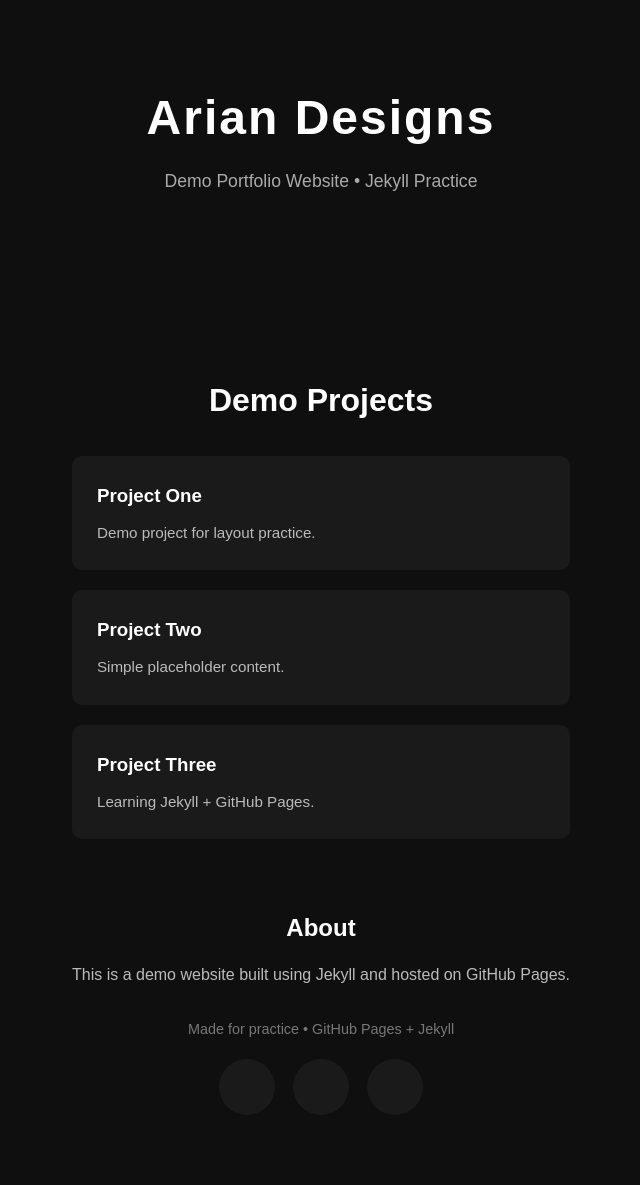
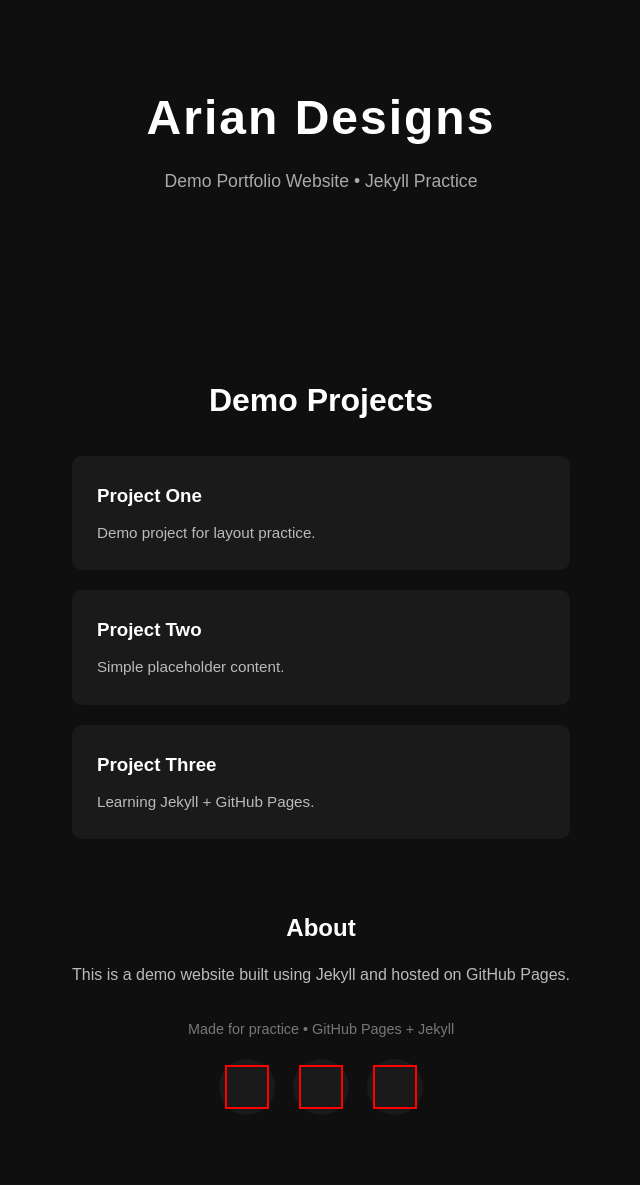
Before and after one commit to ariantechzone-stack/ariantechzone-stack.github.io, a Jekyll site: the page built from index.md, in a window 1280 px wide. Shown: the whole page, without its empty margins (319-959 px from the left). Built offline with Jekyll 4.4.1, drawn with Linux system fonts in a browser that asks for light colours.

Commit message:
Update default.html

```diff
--- a/_layouts/default.html
+++ b/_layouts/default.html
@@ -190,10 +190,7 @@ footer {
 }
 
 .social-links svg {
-  width: 36px;
-  height: 36px;
-  fill: currentColor;
-  display: block;
+  outline: 2px solid red;
 }
 
 
```
